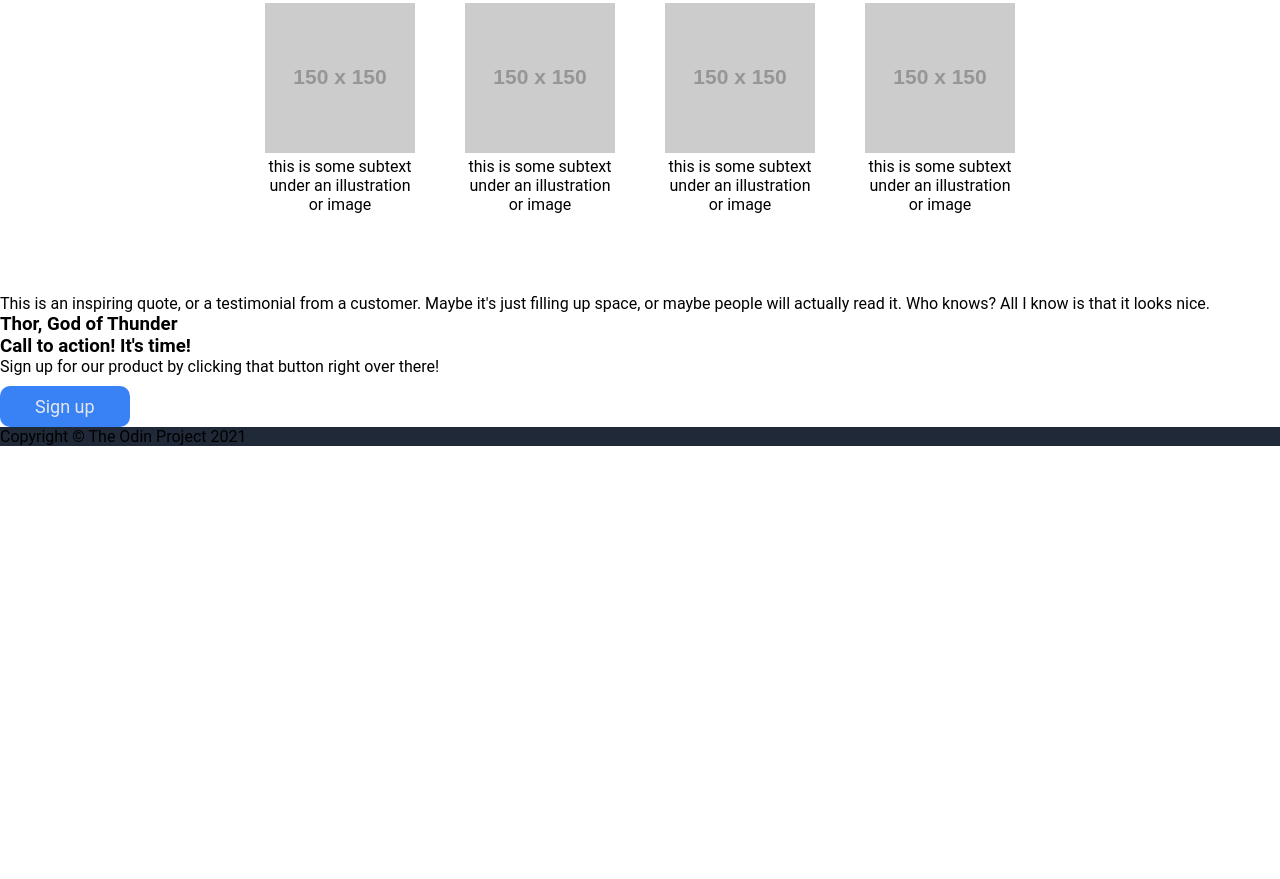
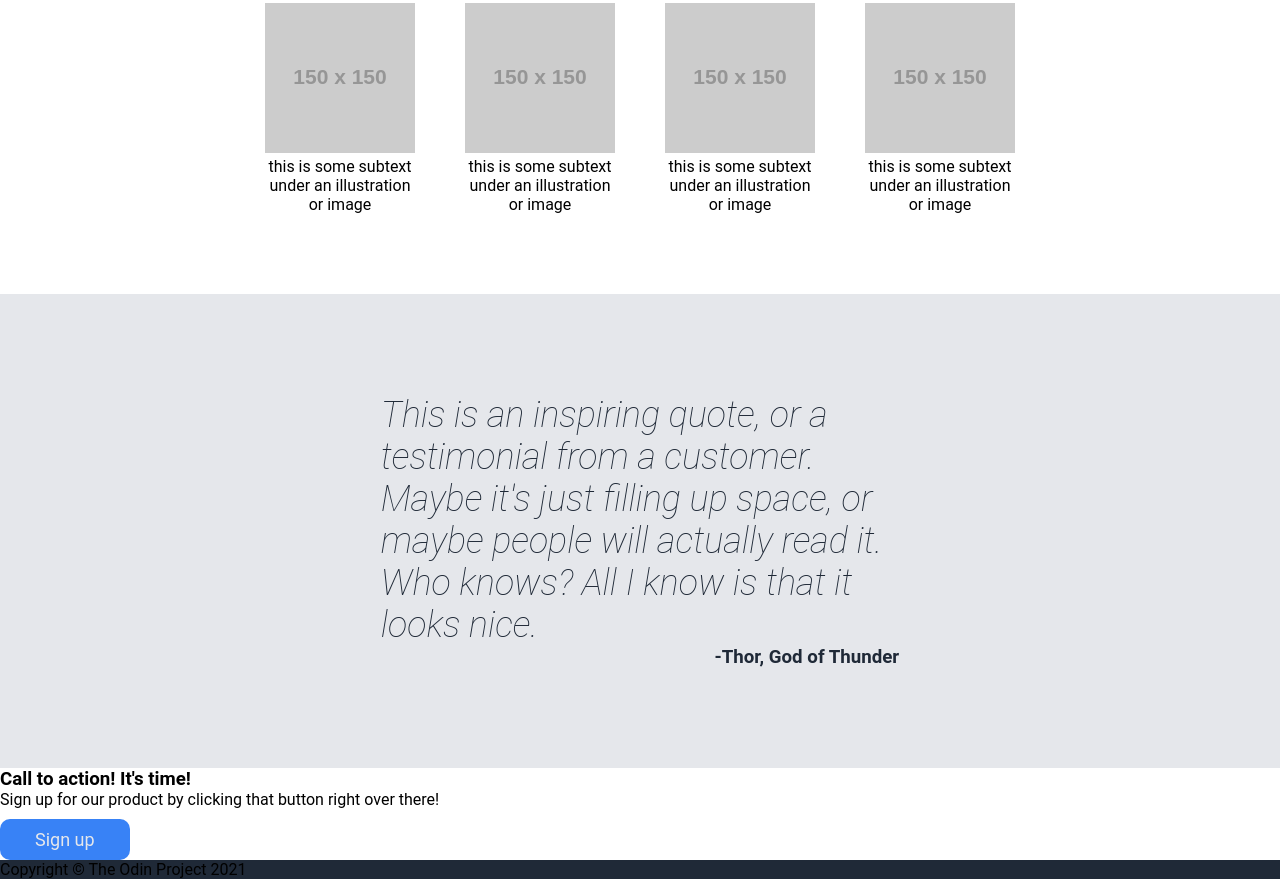
Before and after one commit to jeffrsnblrdoo/landing-page, a plain HTML site: page index.html in a window 1280 px wide. Shown: the part 693-1572 px from the top of the page. Before the commit the page ends 1139 px from the top, so only its background shows below. Drawn offline with Linux system fonts and the light colour scheme; placeholder pictures from the web are drawn by us.

Commit message:
Added style to quote section.

```diff
--- a/index.html
+++ b/index.html
@@ -56,22 +56,26 @@
                     </div>
                 </div>
             </section>
-            <section>
+            <section id="quote">
+                <div class="content">
                     <p>
                         This is an inspiring quote, or a testimonial from a
-                    customer. Maybe it's just filling up space, or maybe people
-                    will actually read it. Who knows? All I know is that it
-                    looks nice.
+                        customer. Maybe it's just filling up space, or maybe
+                        people will actually read it. Who knows? All I know is
+                        that it looks nice.
                     </p>
-                <h3>Thor, God of Thunder</h3>
+                    <h3>-Thor, God of Thunder</h3>
+                </div>
             </section>
-            <section>
+            <section id="cta">
+                <div class="cta-container">
                     <h3>Call to action! It's time!</h3>
                     <p>
-                    Sign up for our product by clicking that button right over
-                    there!
+                        Sign up for our product by clicking that button right
+                        over there!
                     </p>
                     <button>Sign up</button>
+                </div>
             </section>
         </main>
         <footer>
--- a/style.css
+++ b/style.css
@@ -92,3 +92,29 @@ button {
 .image {
     width: 150px;
 }
+
+/* Quote */
+
+#quote {
+    background-color: #e5e7eb;
+    padding: 100px;
+    display: flex;
+    justify-content: center;
+    color: #1f2937;
+}
+
+#quote p {
+    font-size: 36px;
+    font-style: italic;
+    font-weight: 100;
+}
+
+.content {
+    width: 48%;
+}
+
+.content h3 {
+    text-align: right;
+}
+
+/* CTA */
```
Lines whose indentation alone changed are shown as unchanged.
